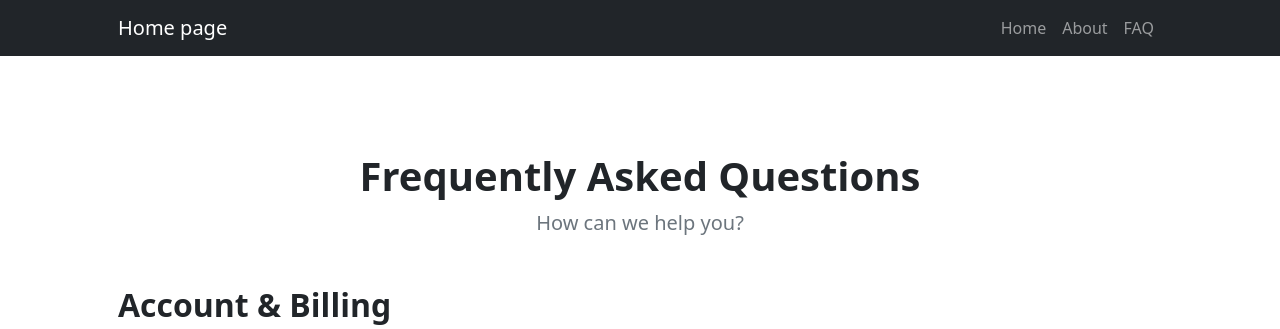
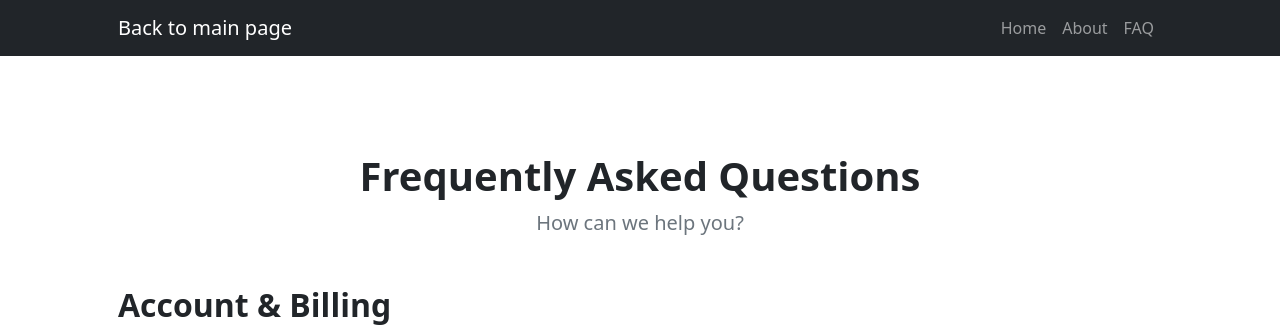
Before and after one commit to BZV83/missing-persons, a Django app: page /faq/ in a window 1280 px wide. Shown: the top 329 px of the page. Run offline with Django 4.2, Linux system fonts and the light colour scheme; some libraries are stand-ins or nearby versions.

Commit message:
Update base.html

```diff
--- a/missing-persons/templates/base.html
+++ b/missing-persons/templates/base.html
@@ -19,7 +19,7 @@
             <!-- Navigation-->
             <nav class="navbar navbar-expand-lg navbar-dark bg-dark">
                 <div class="container px-5">
-                    <a class="navbar-brand" href="{% url 'index' %}">Home page</a>
+                    <a class="navbar-brand" href="{% url 'index' %}">Back to main page</a>
                     <button class="navbar-toggler" type="button" data-bs-toggle="collapse" data-bs-target="#navbarSupportedContent" aria-controls="navbarSupportedContent" aria-expanded="false" aria-label="Toggle navigation"><span class="navbar-toggler-icon"></span></button>
                     <div class="collapse navbar-collapse" id="navbarSupportedContent">
                         <ul class="navbar-nav ms-auto mb-2 mb-lg-0">
```
